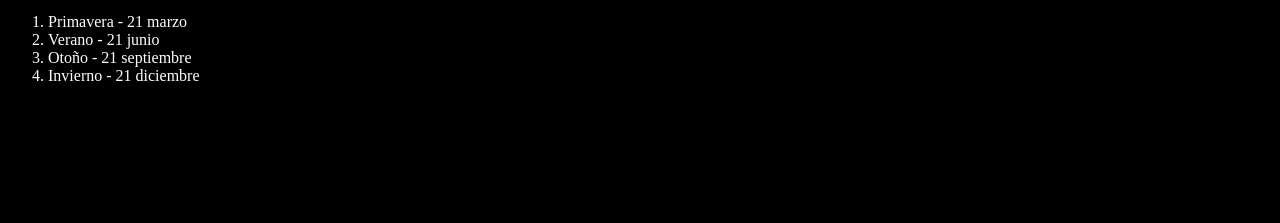
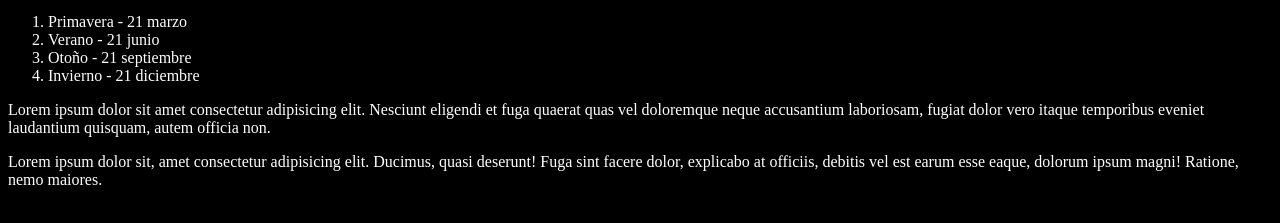
Before and after one commit to jhonpe/youtube-git, a plain HTML site: page index.html in a window 1280 px wide. Shown: the part 101-324 px from the top of the page. Drawn offline with Linux system fonts and the light colour scheme.

Commit message:
Agregando 2 párrafos

```diff
--- a/index.html
+++ b/index.html
@@ -17,5 +17,16 @@
 			<li>Otoño - 21 septiembre</li>
 			<li>Invierno - 21 diciembre</li>
 		</ol>
+		<p>
+			Lorem ipsum dolor sit amet consectetur adipisicing elit. Nesciunt eligendi
+			et fuga quaerat quas vel doloremque neque accusantium laboriosam, fugiat
+			dolor vero itaque temporibus eveniet laudantium quisquam, autem officia
+			non.
+		</p>
+		<p>
+			Lorem ipsum dolor sit, amet consectetur adipisicing elit. Ducimus, quasi
+			deserunt! Fuga sint facere dolor, explicabo at officiis, debitis vel est
+			earum esse eaque, dolorum ipsum magni! Ratione, nemo maiores.
+		</p>
 	</body>
 </html>
```
